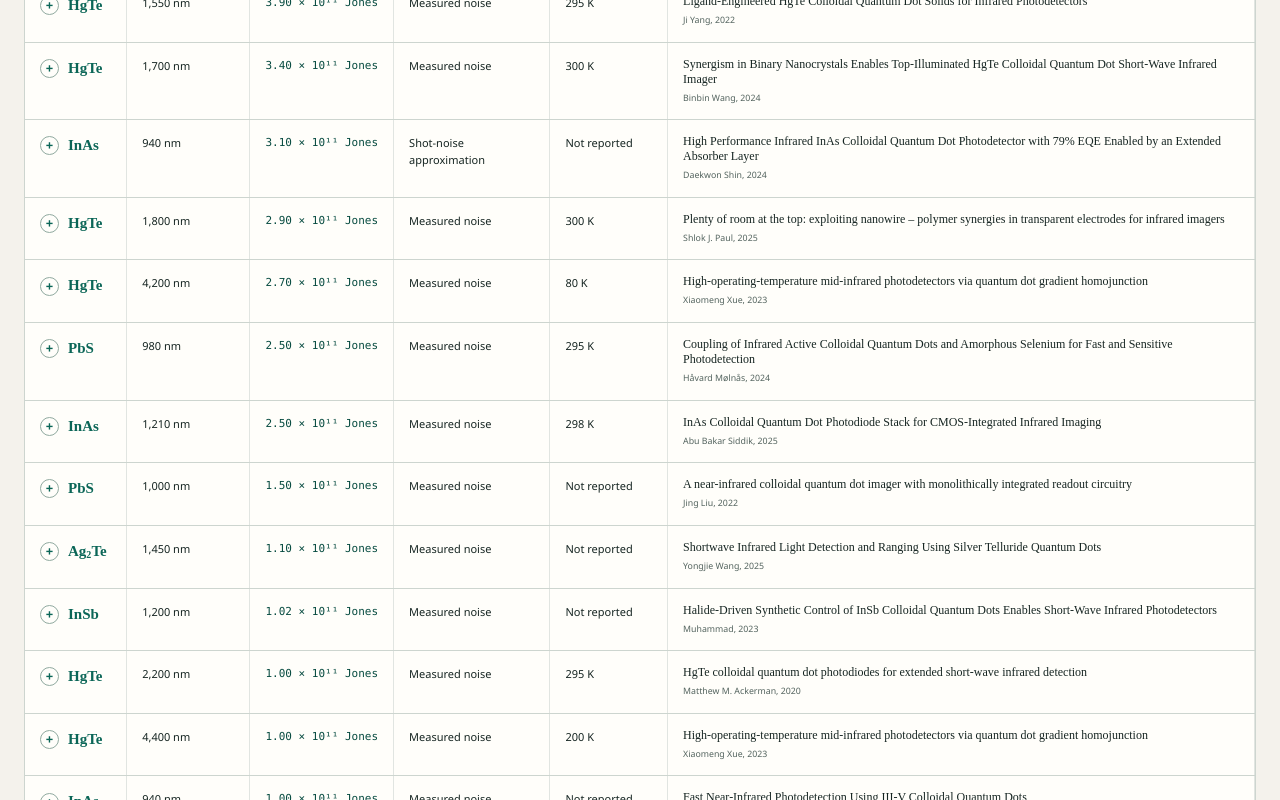
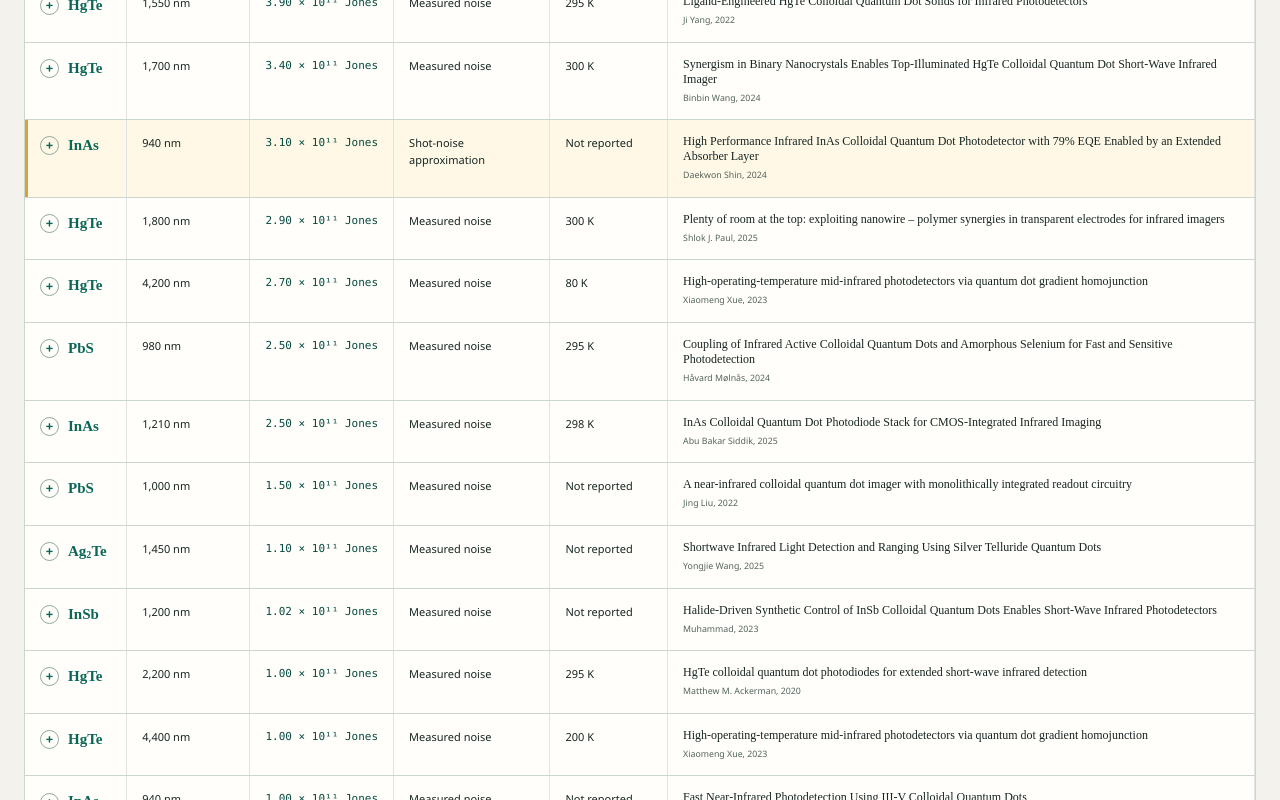
Before and after one commit to Shlok-Joseph-Paul/cQD-Detector-Compiler-and-Verifier, a Next.js app: page / in a window 1280 px wide. Shown: the part 3100-3900 px from the top of the page. Built offline with nearby package versions, Linux system fonts and the light colour scheme.

Commit message:
Highlight amber table records

```diff
--- a/app/globals.css
+++ b/app/globals.css
@@ -2294,6 +2294,19 @@ select {
   background: #f0f5f2;
 }
 
+.measurement-table--compact tbody tr.is-amber {
+  background: #fff8e6;
+}
+
+.measurement-table--compact tbody tr.is-amber:hover,
+.measurement-table--compact tbody tr.is-amber.is-expanded {
+  background: #fff2cf;
+}
+
+.measurement-table--compact tbody tr.is-amber > :first-child {
+  box-shadow: inset 3px 0 0 #d6a33a;
+}
+
 .measurement-table__expand {
   display: inline-flex;
   align-items: center;
@@ -2328,6 +2341,10 @@ select {
   background: #f7f8f4;
 }
 
+.measurement-table__details-row.is-amber > td {
+  background: #fff8e6;
+}
+
 .measurement-table__details-grid {
   display: grid;
   grid-template-columns: 1.4fr 1.2fr 0.55fr 0.7fr;
--- a/components/atlas/MeasurementTable.tsx
+++ b/components/atlas/MeasurementTable.tsx
@@ -185,10 +185,18 @@ export function MeasurementTable({ records }: MeasurementTableProps) {
                 )}`;
                 const expanded =
                   expandedMeasurementId === measurement.measurementId;
+                const amber = measurement.flag === "amber";
                 const detailsId = `${measurement.measurementId}-details`;
                 return (
                   <Fragment key={measurement.measurementId}>
-                    <tr className={expanded ? "is-expanded" : undefined}>
+                    <tr
+                      className={[
+                        expanded ? "is-expanded" : "",
+                        amber ? "is-amber" : "",
+                      ]
+                        .filter(Boolean)
+                        .join(" ")}
+                    >
                       <th scope="row">
                         <button
                           className="measurement-table__expand"
@@ -236,7 +244,11 @@ export function MeasurementTable({ records }: MeasurementTableProps) {
                       </td>
                     </tr>
                     {expanded ? (
-                      <tr className="measurement-table__details-row">
+                      <tr
+                        className={`measurement-table__details-row${
+                          amber ? " is-amber" : ""
+                        }`}
+                      >
                         <td colSpan={6} id={detailsId}>
                           <div className="measurement-table__details-grid">
                             <div>
```
